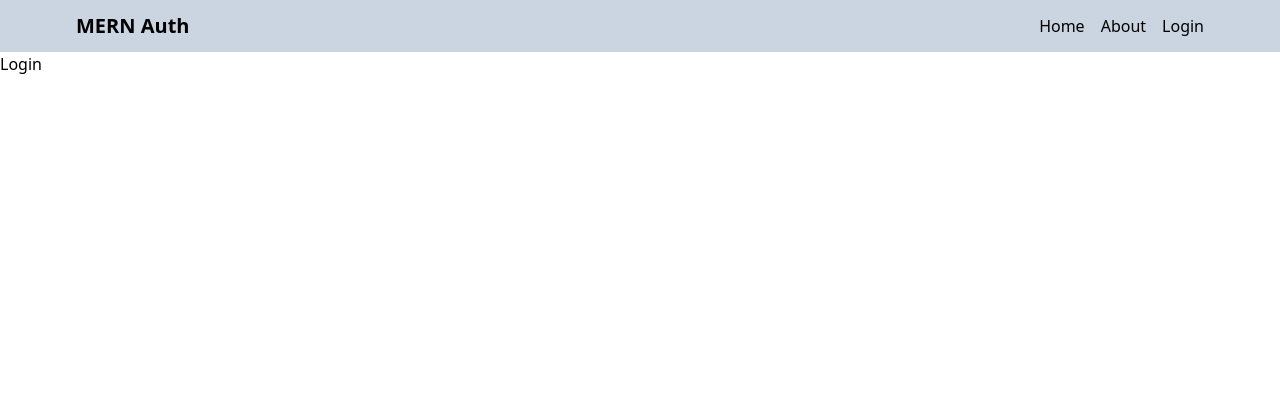
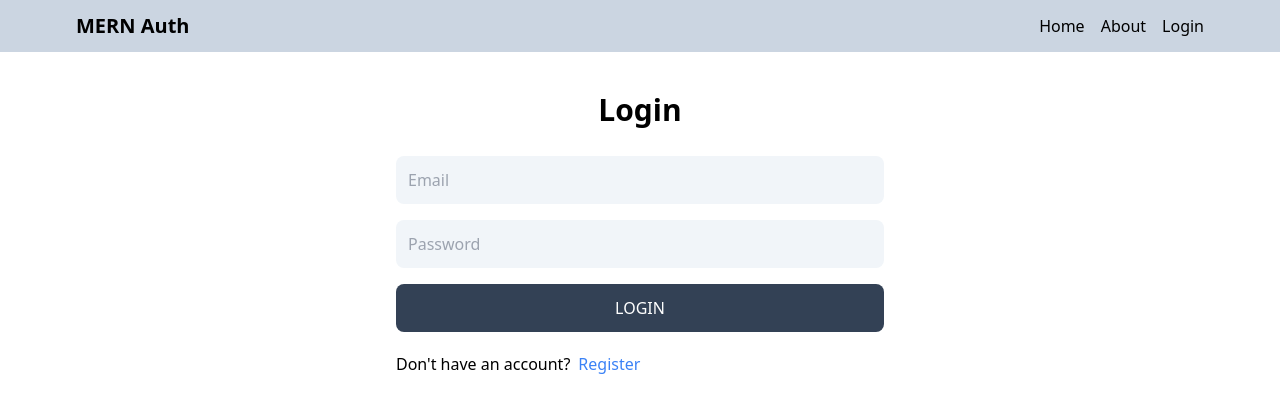
Before and after one commit to aagatsharma/MERN-auth, a React (Vite) app in the folder client/: page /login in a window 1280 px wide. Shown: the top 412 px of the page. Built offline with nearby package versions, Linux system fonts and the light colour scheme.

Commit message:
login ui

```diff
--- a/client/src/pages/Login.jsx
+++ b/client/src/pages/Login.jsx
@@ -1,7 +1,76 @@
+import { useState } from "react";
+import { Link, useNavigate } from "react-router-dom";
+import { signInRoute } from "../utils/APIRoutes";
+
 function Login() {
+  const [formData, setFormData] = useState({});
+  const [error, setError] = useState(null);
+  const [loading, setLoading] = useState(null);
+  const handleChange = (e) => {
+    setFormData({ ...formData, [e.target.id]: e.target.value });
+  };
+  const navigate = useNavigate();
+  const handleSubmit = async (e) => {
+    e.preventDefault();
+    try {
+      setLoading(true);
+      setError(false);
+      const res = await fetch(signInRoute, {
+        method: "POST",
+        headers: {
+          "Content-Type": "application/json",
+        },
+        body: JSON.stringify(formData),
+      });
+      const data = await res.json();
+
+      setLoading(false);
+      if (data.success === false) {
+        setError(true);
+        return;
+      }
+      navigate("/");
+    } catch (error) {
+      setLoading(false);
+      setError(true);
+    }
+  };
+
   return (
-    <div>
-      <h1>Login</h1>
+    <div className="p-3 max-w-lg mx-auto ">
+      <h1 className="text-3xl text-center font-semibold my-7 ">Login</h1>
+
+      <form className="flex flex-col gap-4" onSubmit={handleSubmit}>
+        <input
+          type="email"
+          placeholder="Email"
+          id="email"
+          className="bg-slate-100 p-3 rounded-lg"
+          onChange={handleChange}
+        />
+        <input
+          type="password"
+          placeholder="Password"
+          id="password"
+          className="bg-slate-100 p-3 rounded-lg"
+          onChange={handleChange}
+        />
+        <button
+          disabled={loading}
+          className="bg-slate-700 text-white p-3 rounded-lg uppercase hover:opacity-95 disabled:opacity-80"
+        >
+          {loading ? "Loading..." : "Login"}
+        </button>
+      </form>
+      <div className="flex gap-2 mt-5">
+        <p>Don&apos;t have an account?</p>
+        <Link to="/register">
+          <span className="text-blue-500">Register</span>
+        </Link>
+      </div>
+      <div>
+        <p className="text-red-700 mt-5">{error && "Something went wrong"}</p>
+      </div>
     </div>
   );
 }
--- a/client/src/pages/Register.jsx
+++ b/client/src/pages/Register.jsx
@@ -1,5 +1,5 @@
 import { useState } from "react";
-import { Link } from "react-router-dom";
+import { Link, useNavigate } from "react-router-dom";
 import { signUpRoute } from "../utils/APIRoutes";
 
 function Register() {
@@ -9,6 +9,7 @@
   const handleChange = (e) => {
     setFormData({ ...formData, [e.target.id]: e.target.value });
   };
+  const navigate = useNavigate();
   const handleSubmit = async (e) => {
     e.preventDefault();
     try {
@@ -24,9 +25,11 @@
       const data = await res.json();
 
       setLoading(false);
-      if (!data.success) {
+      if (data.success === false) {
         setError(true);
+        return;
       }
+      navigate("/login");
     } catch (error) {
       setLoading(false);
       setError(true);
--- a/client/src/utils/APIRoutes.js
+++ b/client/src/utils/APIRoutes.js
@@ -1,3 +1,5 @@
 const host = `http://localhost:3000`;
 
 export const signUpRoute = `${host}/api/auth/signup`;
+
+export const signInRoute = `${host}/api/auth/signin`;
```
